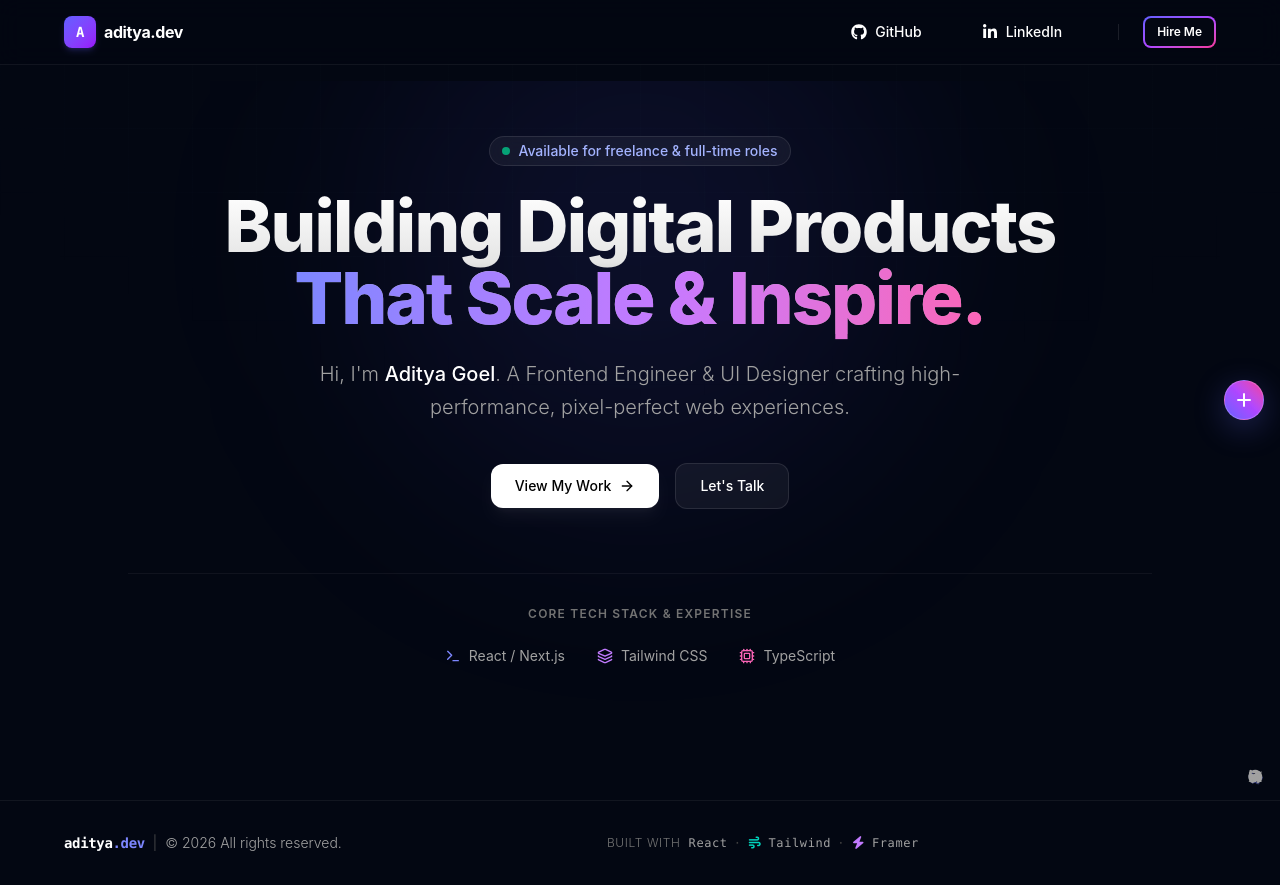
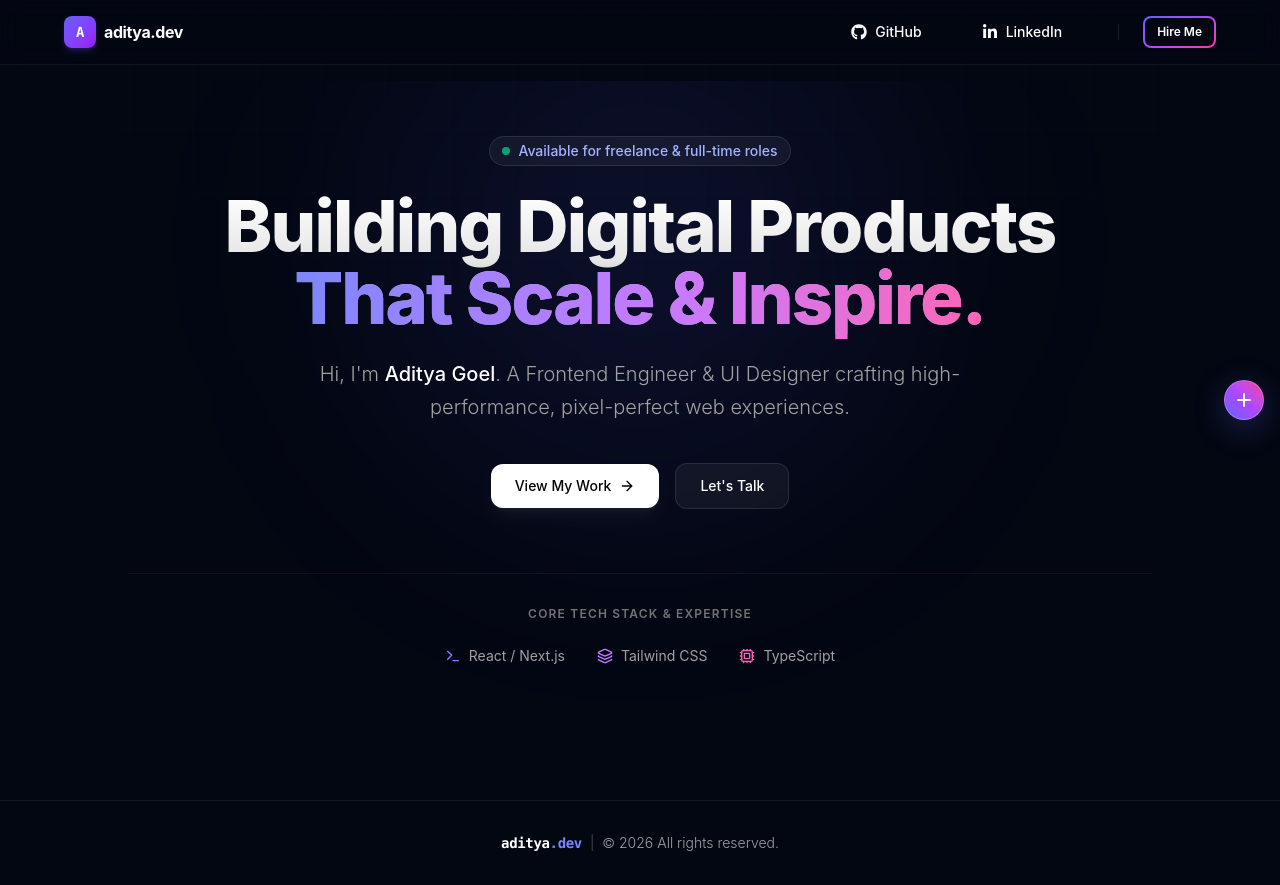
Before and after one commit to AdityaGoel0320/Dev-Portfolio, a React (Vite) app in the folder frontend/: page / in a window 1280 px wide. Built offline with nearby package versions, Linux system fonts and the light colour scheme.

Commit message:
refactor Footer component layout and remove unused sections

```diff
--- a/frontend/src/components/Footer.jsx
+++ b/frontend/src/components/Footer.jsx
@@ -5,9 +5,8 @@
 
   return (
     <footer className="w-full border-t border-white/[0.06] bg-[#030712] text-neutral-400">
-      <div className="mx-auto max-w-7xl px-4 sm:px-8 lg:px-16 py-8 flex flex-col sm:flex-row items-center justify-between gap-4 text-sm font-light">
+      <div className="mx-auto max-w-7xl px-4 sm:px-8 lg:px-16 py-8 flex flex-col sm:flex-row items-center justify-center gap-4 text-sm font-light">
 
-        {/* Left Side: Copyright & Branding */}
         <div className="flex items-center gap-2">
           <span className="text-white font-mono font-semibold tracking-tight">
             aditya<span className="text-indigo-400">.dev</span>
@@ -16,49 +15,6 @@
           <p>© {currentYear} All rights reserved.</p>
         </div>
 
-        {/* Center/Right Side: Built With Stacks Indicator */}
-        <div className="flex items-center gap-2 text-xs uppercase tracking-wider text-neutral-500">
-          <span>Built with</span>
-          <div className="flex items-center gap-1.5 text-neutral-400 normal-case font-mono">
-            <i className="fab fa-react text-indigo-400 animate-[spin_8s_linear_infinite]" /> React
-            <span className="text-neutral-700">&middot;</span>
-            <i className="fas fa-wind text-teal-400" /> Tailwind
-            <span className="text-neutral-700">&middot;</span>
-            <i className="fas fa-bolt text-purple-400" /> Framer
-          </div>
-        </div>
-
-        {/* Right Side: Micro Social Handlers */}
-        <div className="flex items-center gap-4 text-base">
-          <a
-            href="https://twitter.com"
-            target="_blank"
-            rel="noopener noreferrer"
-            className="hover:text-white transition-colors duration-200"
-            aria-label="Twitter"
-          >
-            <i className="fab fa-twitter" />
-          </a>
-          <a
-            href="https://github.com"
-            target="_blank"
-            rel="noopener noreferrer"
-            className="hover:text-white transition-colors duration-200"
-            aria-label="GitHub"
-          >
-            <i className="fab fa-github" />
-          </a>
-          <a
-            href="https://linkedin.com"
-            target="_blank"
-            rel="noopener noreferrer"
-            className="hover:text-white transition-colors duration-200"
-            aria-label="LinkedIn"
-          >
-            <i className="fab fa-linkedin-in" />
-          </a>
-        </div>
-
       </div>
     </footer>
   );
```
